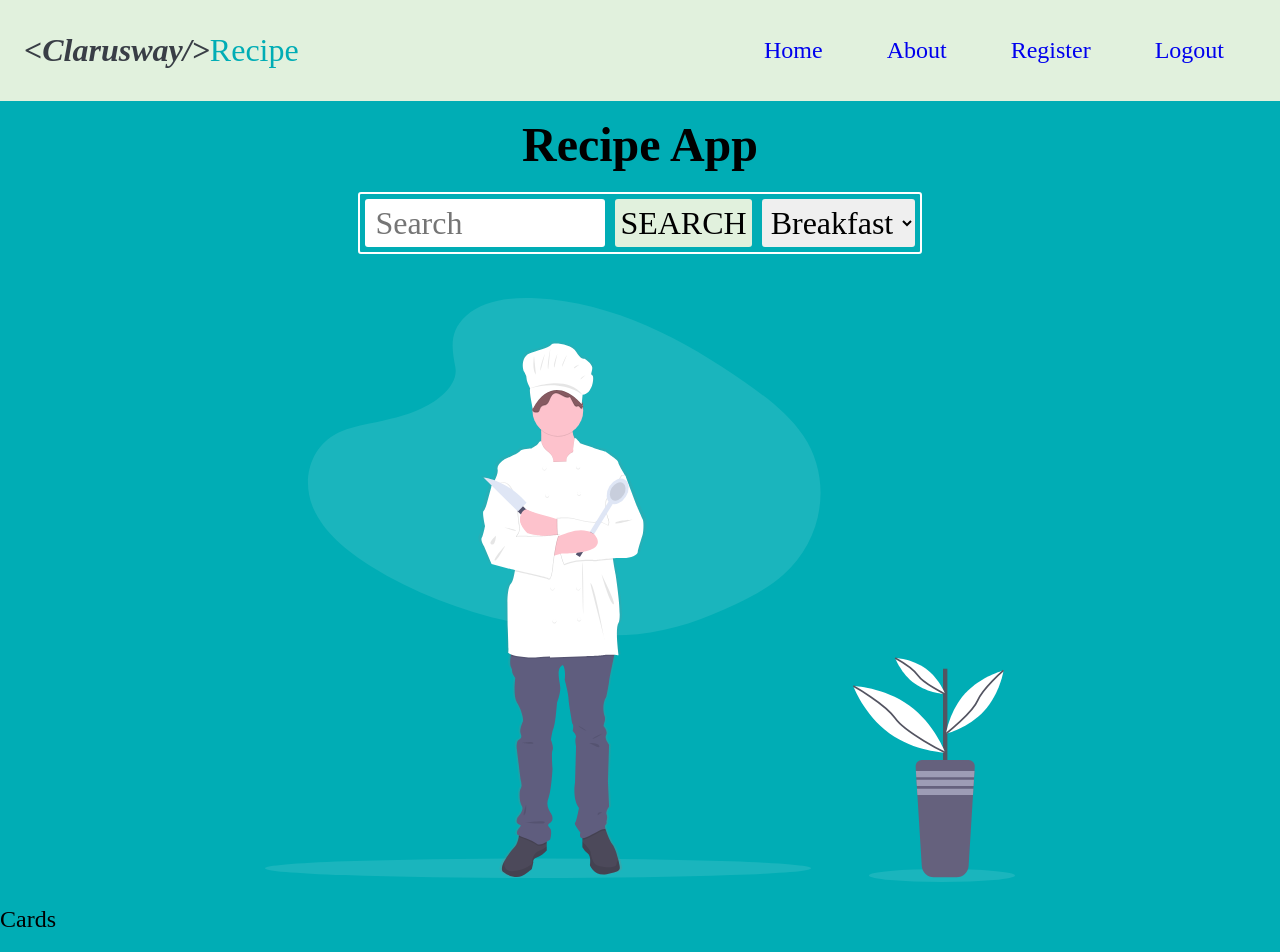
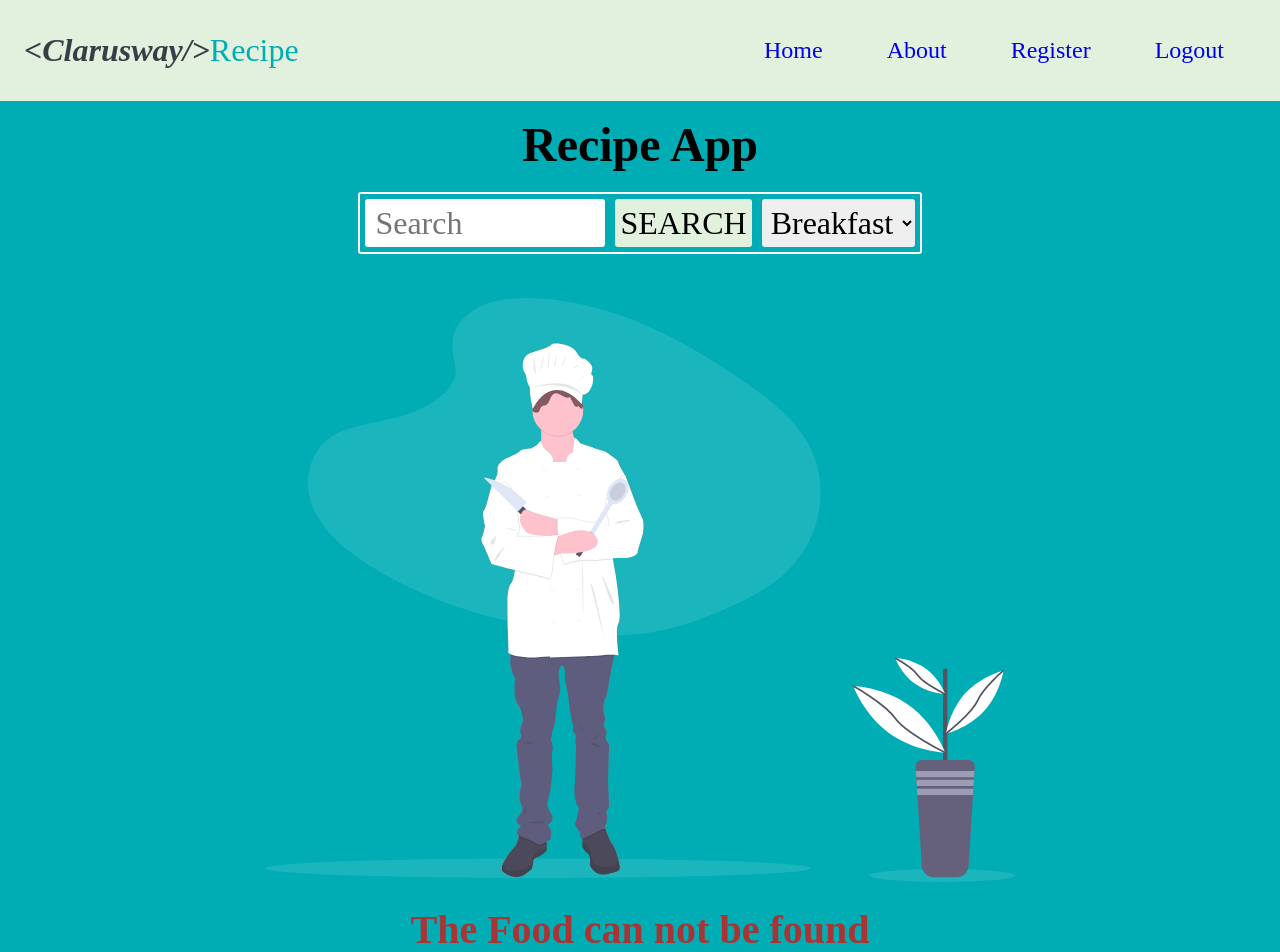
Before and after one commit to seferacikgoz/recipe-app-project, a React (Create React App) app: page / in a window 1280 px wide. Shown: the top 952 px of the page. Built offline with nearby package versions, Linux system fonts and the light colour scheme; a web font is replaced by a local one.

Commit message:
home recipes

```diff
--- a/src/pages/home/Home.jsx
+++ b/src/pages/home/Home.jsx
@@ -10,7 +10,7 @@ const Home = () => {
   const APP_KEY = "c3cf9c4080833124490bfba97ca85484"
   const [query, setQuery] = useState("egg")
   const [selectedMeal, setSelectedMeal] = useState("breakfast")
-  const [recipes, setRecipes] = useState(null)
+  const [recipes, setRecipes] = useState("")
   const mealType = ["Breakfast", "Lunch", "Dinner", "Snack", "Teatime"];
 
   const url = `https://api.edamam.com/search?q=${query}&app_id=${APP_ID}&app_key=${APP_KEY}&mealType=${selectedMeal}`;
@@ -46,7 +46,8 @@ const Home = () => {
       <HomeImg src={homeSvg} />
       </ImgDiv>}
 
-      {recipes?.lenght === 0 && <HeaderText>The Food can not be found</HeaderText>}
+      {recipes?.length===0 && <HeaderText>The Food can not be found</HeaderText>}
+      {recipes?.length>0 && <Cards recipes={recipes}/>}
 
 
       <Cards/>
```
